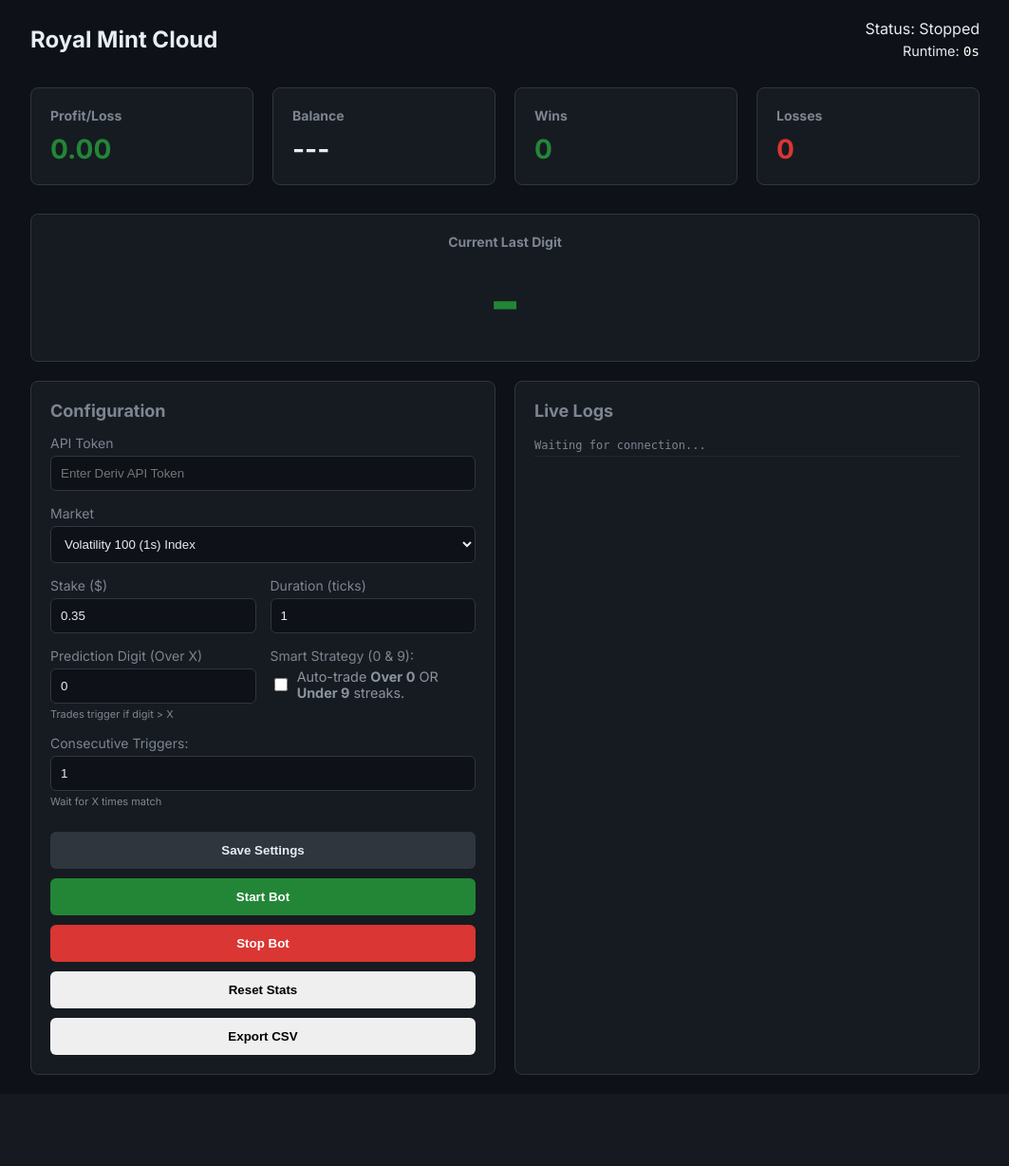
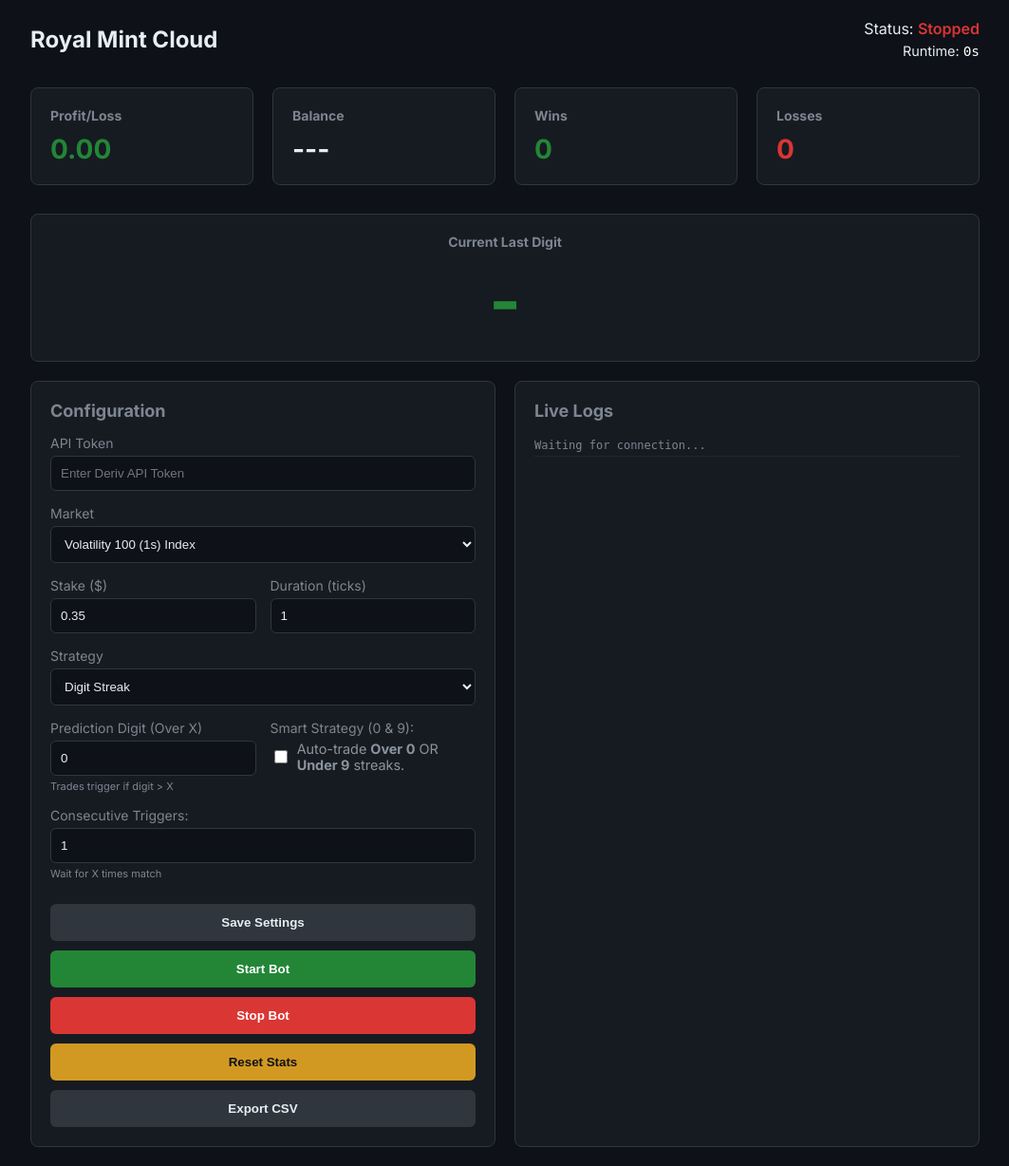
Before and after one commit to mr-ceo7/derivcloud, a Flask app: page / in a window 1280 px wide. Shown: the whole page at 95% size, without its empty margins (108-1171 px from the left). Before the commit the page ends 1132 px from the top, so only its background shows below. Run offline with Flask 3, Linux system fonts and the light colour scheme; data that the repository does not hold is empty.

Commit message:
range threshold

```diff
--- a/app.py
+++ b/app.py
@@ -44,7 +44,10 @@ def status():
             'prediction': bot.prediction_digit,
             'consecutive': bot.consecutive_triggers,
             'smart_mode': bot.smart_mode,
-            'token_set': bot.api_token != "YOUR_API_TOKEN"
+            'token_set': bot.api_token != "YOUR_API_TOKEN",
+            'strategy': bot.strategy,
+            'range_barrier': bot.range_barrier,
+            'range_direction': bot.range_direction
         }
     })
 
@@ -58,7 +61,10 @@ def update_settings():
         duration=data.get('duration'),
         prediction=data.get('prediction'),
         consecutive=data.get('consecutive'),
-        smart_mode=data.get('smart_mode')
+        smart_mode=data.get('smart_mode'),
+        strategy=data.get('strategy'),
+        range_barrier=data.get('range_barrier'),
+        range_direction=data.get('range_direction')
     )
     return jsonify({'status': 'success', 'message': 'Settings updated'})
 
--- a/static/script.js
+++ b/static/script.js
@@ -70,14 +70,30 @@ function saveSettings() {
     const prediction = document.getElementById('prediction').value;
     const consecutive = document.getElementById('consecutive').value;
     const smartMode = document.getElementById('smart-mode').checked;
+    const strategy = document.getElementById('strategy').value;
+    const rangeBarrier = document.getElementById('range-barrier').value;
+    const rangeDirection = document.getElementById('range-direction').value;
 
     fetch('/api/settings', {
         method: 'POST',
         headers: { 'Content-Type': 'application/json' },
-        body: JSON.stringify({ token, market, stake, duration, prediction, consecutive, smart_mode: smartMode })
+        body: JSON.stringify({ token, market, stake, duration, prediction, consecutive, smart_mode: smartMode, strategy, range_barrier: rangeBarrier, range_direction: rangeDirection })
     })
         .then(res => res.json())
         .then(data => alert(data.message));
+}
+
+function toggleStrategySettings() {
+    const strategy = document.getElementById('strategy').value;
+    const digitSettings = document.getElementById('digit-streak-settings');
+    const rangeSettings = document.getElementById('range-threshold-settings');
+    if (strategy === 'digit_streak') {
+        digitSettings.classList.remove('hidden');
+        rangeSettings.classList.add('hidden');
+    } else {
+        digitSettings.classList.add('hidden');
+        rangeSettings.classList.remove('hidden');
+    }
 }
 
 function startBot() {
@@ -116,6 +132,10 @@ fetch('/api/status').then(res => res.json()).then(data => {
     document.getElementById('prediction').value = data.settings.prediction;
     document.getElementById('consecutive').value = data.settings.consecutive;
     document.getElementById('smart-mode').checked = data.settings.smart_mode;
+    document.getElementById('strategy').value = data.settings.strategy;
+    document.getElementById('range-barrier').value = data.settings.range_barrier;
+    document.getElementById('range-direction').value = data.settings.range_direction;
+    toggleStrategySettings();
 
     updateUI(data);
 });
--- a/static/style.css
+++ b/static/style.css
@@ -128,3 +128,11 @@ button:disabled { opacity: 0.5; cursor: not-allowed; }
     50% { opacity: 0.6; }
     100% { opacity: 1; }
 }
+
+.hidden { display: none; }
+
+.warning { background: #d29922; color: #0e1117; }
+.secondary { background: #30363d; color: #e6edf3; }
+
+.status-running { color: #238636; font-weight: 600; }
+.status-stopped { color: #da3633; font-weight: 600; }
--- a/templates/index.html
+++ b/templates/index.html
@@ -76,6 +76,14 @@
                         <input type="number" id="duration" value="1">
                     </div>
                 </div>
+                <div class="form-group">
+                    <label>Strategy</label>
+                    <select id="strategy" onchange="toggleStrategySettings()">
+                        <option value="digit_streak" selected>Digit Streak</option>
+                        <option value="range_threshold">Range Threshold</option>
+                    </select>
+                </div>
+                <div id="digit-streak-settings">
                     <div class="row">
                         <div class="form-group">
                             <label>Prediction Digit (Over X)</label>
@@ -89,6 +97,24 @@
                                     style="width: 20px; height: 20px; margin-right: 10px;">
                                 <span style="font-size: 0.9rem; color: #8b949e;">Auto-trade <strong>Over 0</strong> OR
                                     <strong>Under 9</strong> streaks.</span>
+                            </div>
+                        </div>
+                    </div>
+                </div>
+                <div id="range-threshold-settings" class="hidden">
+                    <div class="row">
+                        <div class="form-group">
+                            <label>Range Barrier (0-9)</label>
+                            <input type="number" id="range-barrier" value="5" min="0" max="9">
+                            <small>The digit threshold</small>
+                        </div>
+                        <div class="form-group">
+                            <label>Direction</label>
+                            <select id="range-direction">
+                                <option value="below" selected>Below → Trade OVER</option>
+                                <option value="above">Above → Trade UNDER</option>
+                            </select>
+                            <small>When digits stay below/above barrier</small>
                         </div>
                     </div>
                 </div>
```
Also changed, not shown: trading_bot.py (+62 -22 lines). Lines whose indentation alone changed are shown as unchanged.
